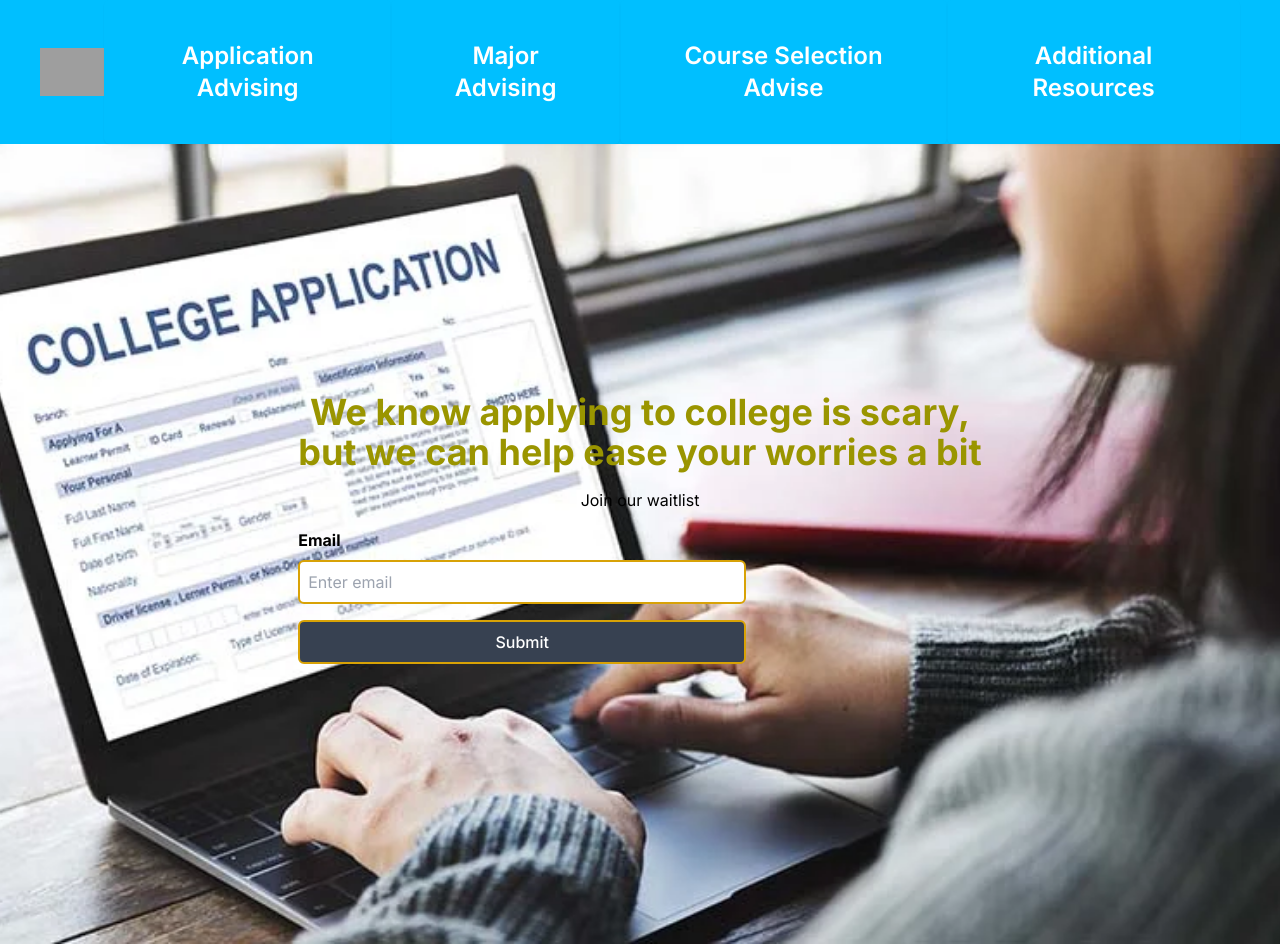
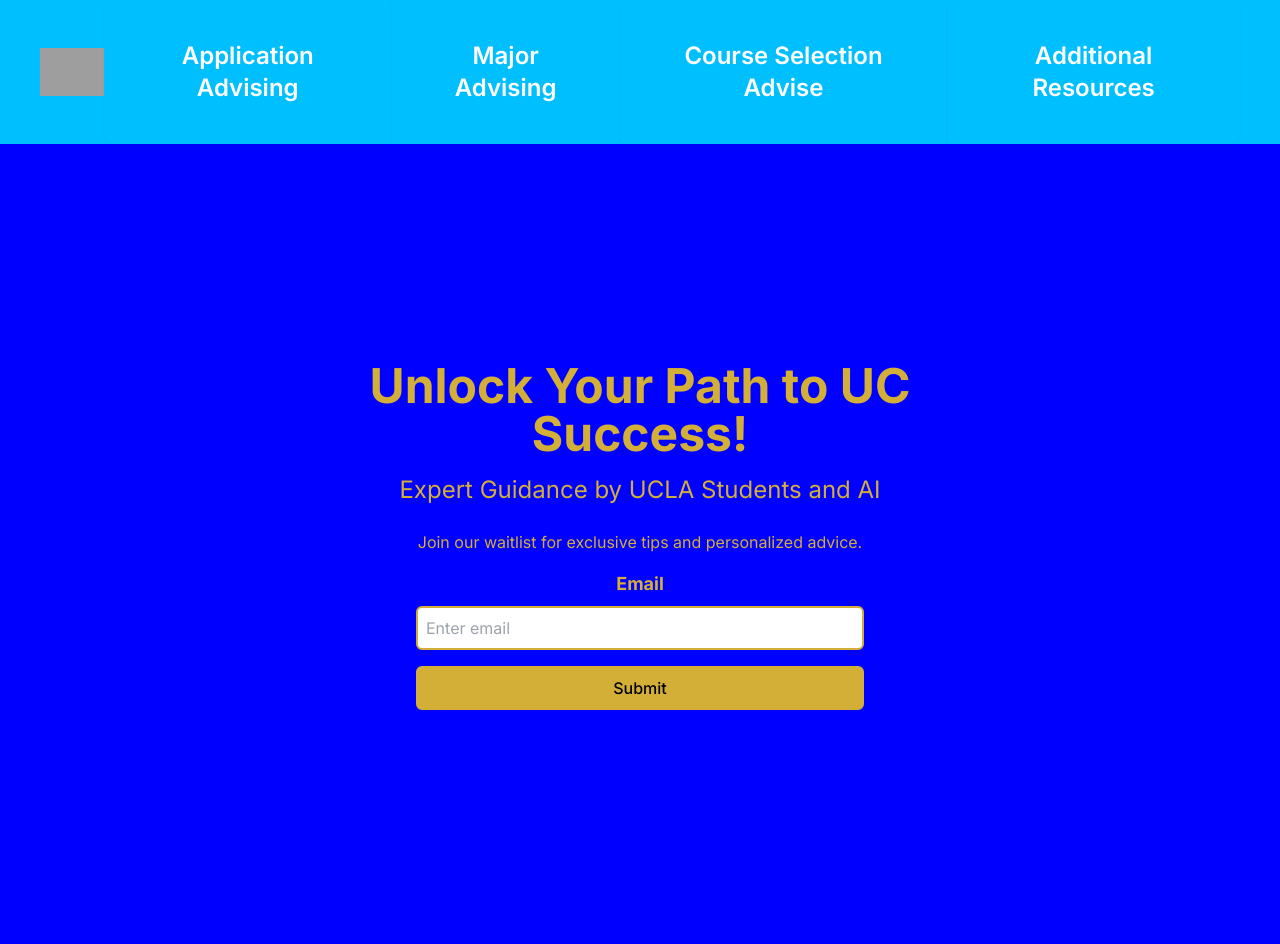
Before and after one commit to gutsyguy/UC-App-Advisor, a Next.js app: page /waitlist in a window 1280 px wide. Built offline with nearby package versions, Linux system fonts and the light colour scheme; grey boxes are pictures that could not be loaded.

Commit message:
Update styling for Waitlist component and global.css

```diff
--- a/app/globals.css
+++ b/app/globals.css
@@ -33,23 +33,38 @@ body {
 }
 
 .background {
-
   background: url(https://res.cloudinary.com/mayashavin/image/upload/w_500,f_auto,q_auto/v1597000013/examples/cat_relaxing) no-repeat center;
-
   background-size: cover;
-
   width: 400px;
-
 }
 
 .with-blur-backdrop {
+  background-color: rgba(255, 255, 255, 0.4);
+  -webkit-backdrop-filter: blur(5px);
+  backdrop-filter: blur(5px);
+  padding: 20px 30px;
+}
 
-  background-color: rgba(255, 255, 255, 0.4);
+.bg-blue-500 {
+  background-color: #0000FF; /* Blue background */
+}
 
-  -webkit-backdrop-filter: blur(5px);
+.text-gold {
+  color: #D4AF37; /* Golden text color */
+}
 
-  backdrop-filter: blur(5px);
+.border-gold {
+  border-color: #D4AF37; /* Golden border color */
+}
 
-  padding: 20px 30px;
+.bg-gold {
+  background-color: #D4AF37; /* Golden background for the button */
+}
 
+.hover-bg-gold-dark {
+  transition: background-color 0.3s;
 }
+
+.hover-bg-gold-dark:hover {
+  background-color: #70560e; /* Darker shade of gold */
+}
--- a/app/waitlist/page.tsx
+++ b/app/waitlist/page.tsx
@@ -35,24 +35,25 @@ const Waitlist = () => {
 
   return (
     <div
-      className="min-h-screen bg-cover bg-no-repeat flex justify-center items-center flex-col bg-center bg-white text-black"
-      style={{
-        backgroundImage: "url('/background.png')",
-      }}
+      className="min-h-screen bg-blue-500 flex justify-center items-center flex-col text-gold px-4"
     >
-      <div>
-        <h1 className="text-center font-bold text-4xl text-[#9a9500] ">
-          We know applying to college is scary, <br /> but we can help ease your
-          worries a bit
+      <div className="text-center max-w-2xl">
+        <h1 className="font-bold text-5xl mb-4">
+          Unlock Your Path to UC Success!
         </h1>
-        <h2 className="text-center mt-4">Join our waitlist</h2>
-        <form onSubmit={sendEmail} className="w-full max-w-md mt-4">
+        <h2 className="text-2xl mb-6">
+          Expert Guidance by UCLA Students and AI
+        </h2>
+        <p className="mb-4">
+          Join our waitlist for exclusive tips and personalized advice.
+        </p>
+        <form onSubmit={sendEmail} className="w-full max-w-md mx-auto">
           <div className="w-full flex flex-col justify-center my-4">
-            <label htmlFor="email" className="font-bold text-black mb-2">
+            <label htmlFor="email" className="font-bold text-lg mb-2">
               Email
             </label>
             <input
-              className="border-[#D8A206] text-black border-2 border-solid rounded-md p-2"
+              className="border-gold text-black border-2 border-solid rounded-md p-2 mb-4"
               required
               type="email"
               value={email}
@@ -61,14 +62,14 @@ const Waitlist = () => {
               id="email"
             />
             <button
-              className="text-white py-2 mt-4 bg-gray-700 font-medium rounded-md mb-4 px-8 border-[#D8A206] border-2 border-solid"
+              className="text-black py-2 bg-gold font-medium rounded-md px-8 border-gold border-2 border-solid hover-bg-gold-dark"
               type="submit"
             >
               Submit
             </button>
           </div>
         </form>
-        {message && <p className="text-center mt-4">{message}</p>}
+        {message && <p className="text-center mt-4 text-lg">{message}</p>}
       </div>
     </div>
   );
```
